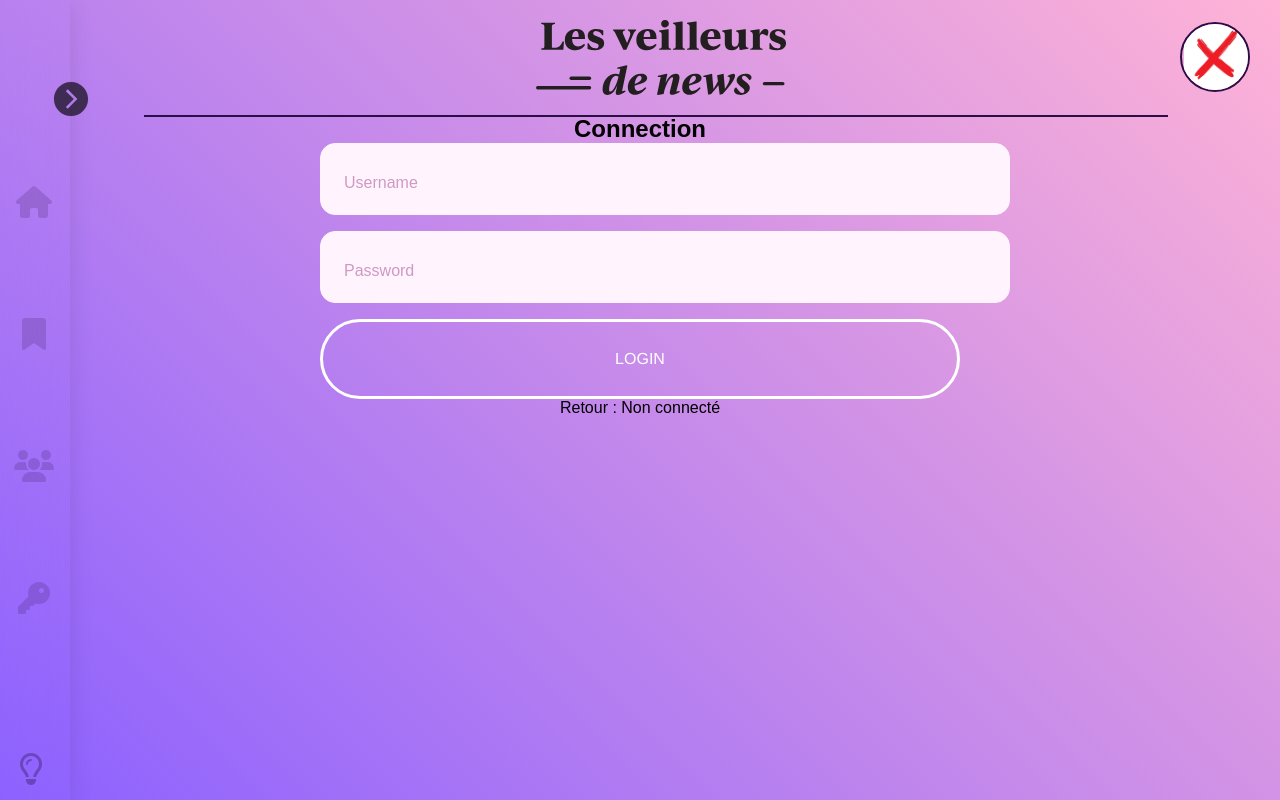
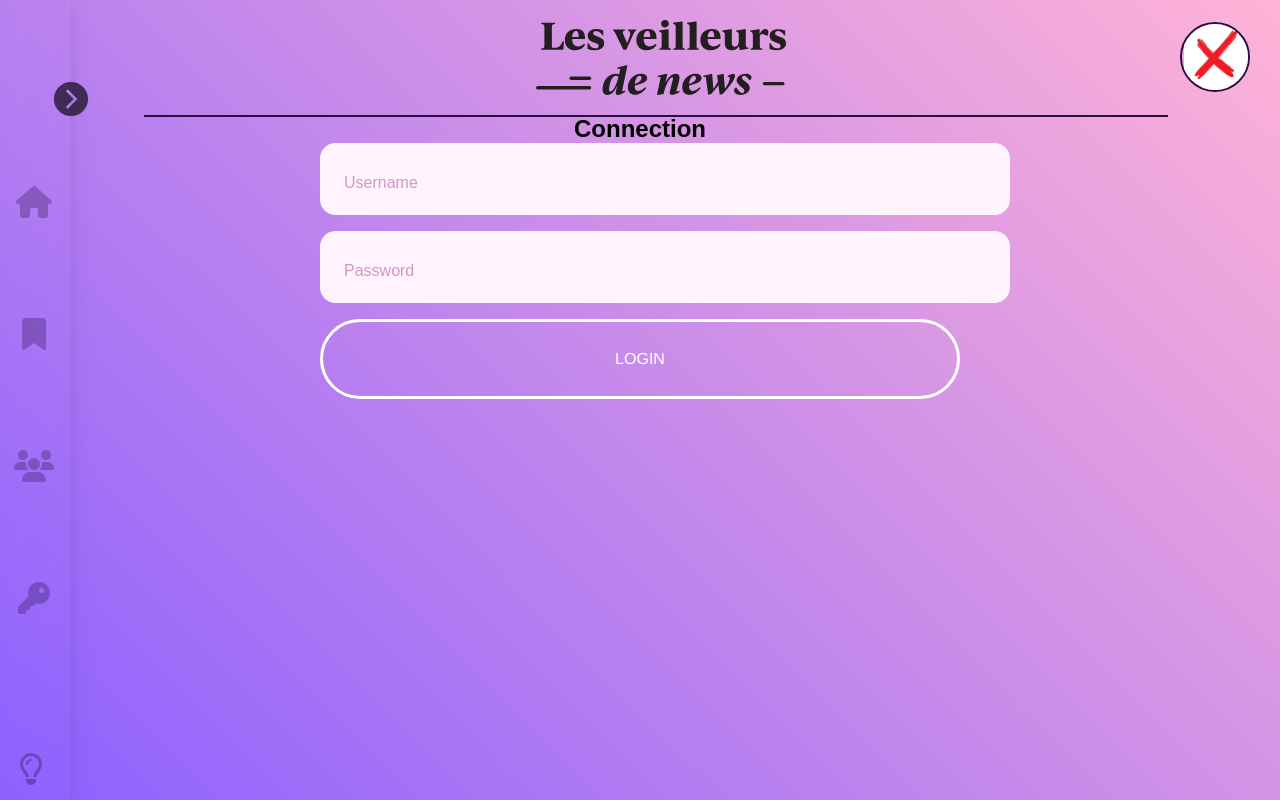
Before and after one commit to WildCodeSchool/11-21-noBugNovember-G2-Front, a React (Create React App) app: page /connect in a window 1280 px wide. Built offline with nearby package versions, Linux system fonts and the light colour scheme; a web font is replaced by a local one.

Commit message:
update navbar and connect

```diff
--- a/src/components/styles/Navbar.css
+++ b/src/components/styles/Navbar.css
@@ -72,7 +72,7 @@ i {width:45px}
     font-style: none;
     transition: 0.5s;
     width: 70px;
-    backdrop-filter: blur(30px);
+    backdrop-filter: blur(20px);
     z-index: 20000;
 }
 
@@ -91,7 +91,7 @@ i {width:45px}
     padding: 30px 14px;
     margin: 20px 0;
     color: var(--thirdColor);
-    opacity: 0.35;
+    opacity: 0.6;
     transition: 0.5s;
     text-decoration: none;
     z-index: 20000;
--- a/src/screens/Connect.js
+++ b/src/screens/Connect.js
@@ -62,6 +62,7 @@ const Connect = ({setAvatar}) => {
     if (reponse.length == 1) {
       localStorage.setItem('id_user', reponse[0].id)
       localStorage.setItem('avatar', reponse[0].avatar)
+      localStorage.setItem('name', reponse[0].name)
       setAvatar(reponse[0].avatar)
       setIsConnected(true)
     }
@@ -69,7 +70,11 @@ const Connect = ({setAvatar}) => {
 
   return (
     <div className='pageConnect'>
-      {localStorage.getItem("id_user") ? "" :
+      {localStorage.getItem("id_user") ?
+      <div>
+        <div>Bienvenue {name}</div>
+      </div>
+      :
       <form className="form">
         <h2>Connection</h2>
         <div className='fieldCollection'>
@@ -85,7 +90,7 @@ const Connect = ({setAvatar}) => {
         </div>
       </form>}
 
-      <div>Retour : {localStorage.getItem("id_user")?"Connecté":"Non connecté"}</div>
+
       {localStorage.getItem("id_user") ? <div type="button" onClick={() => disconnect()} className="disconnect">Déconnection</div> : ""}
 
     </div>
```
